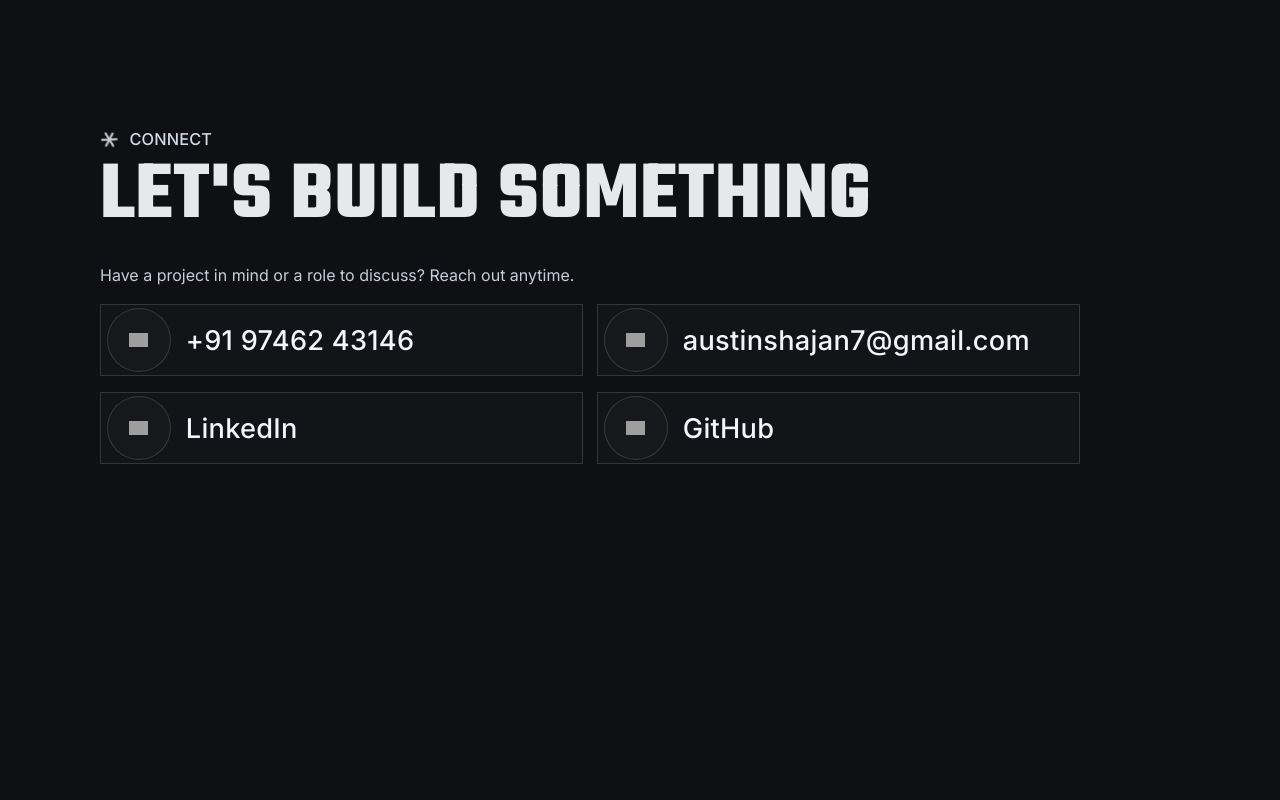
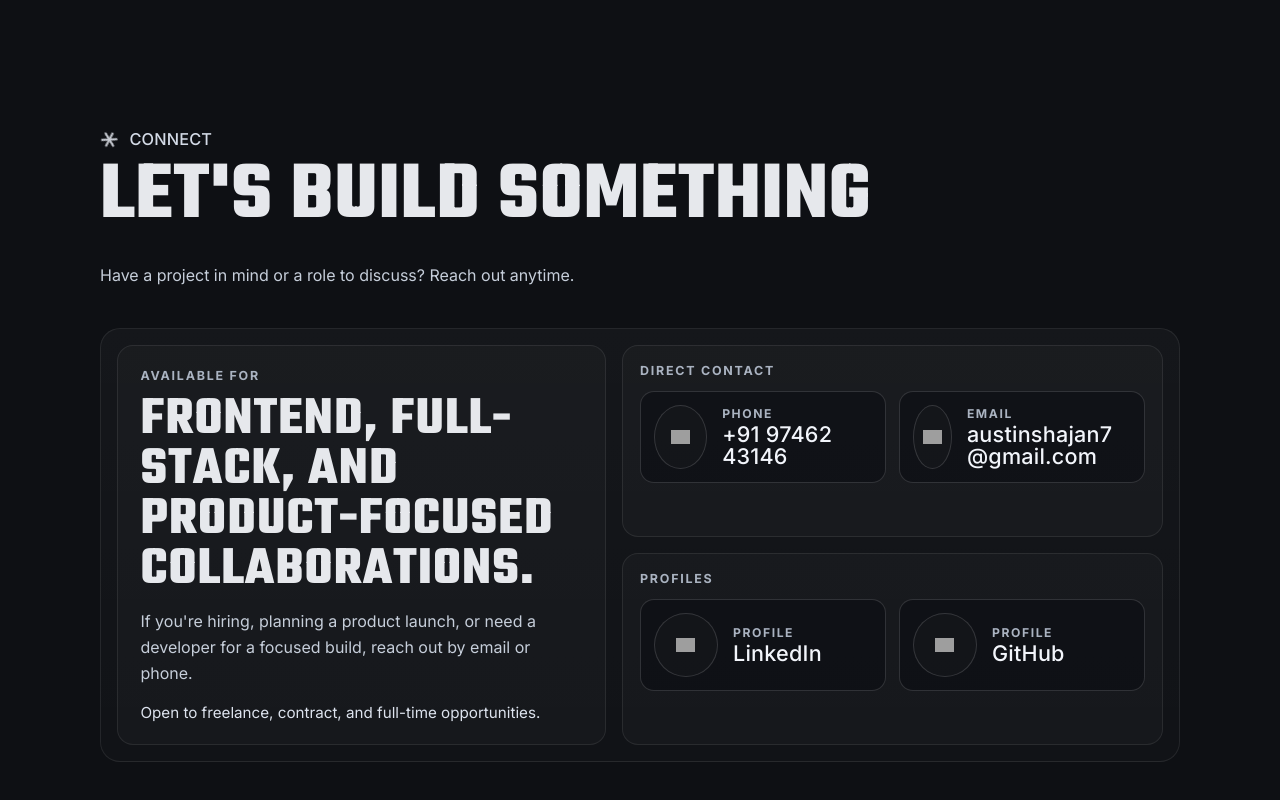
Before and after one commit to Austinhere7/portfolio---AUSTIN--, a website: page index.html in a window 1280 px wide. Shown: the part 3965-4765 px from the top of the page. Drawn offline with Linux system fonts and the light colour scheme; grey boxes are pictures that could not be loaded.

Commit message:
connect session modifications

```diff
--- a/index.html
+++ b/index.html
@@ -88,8 +88,24 @@
         <h2 class="section-title">Let's build something</h2>
         <p class="connect-text">Have a project in mind or a role to discuss? Reach out anytime.</p>
         <div class="connect-panel">
-          <div id="contactMethods" class="contact-lines" aria-label="Primary contact methods"></div>
-          <div id="connectLinks" class="social-circles" aria-label="Social links"></div>
+          <article class="connect-summary">
+            <p class="connect-panel-label">AVAILABLE FOR</p>
+            <h3 class="connect-panel-title">Frontend, full-stack, and product-focused collaborations.</h3>
+            <p class="connect-panel-copy">
+              If you're hiring, planning a product launch, or need a developer for a focused build, reach out by email or phone.
+            </p>
+            <p class="connect-panel-note">Open to freelance, contract, and full-time opportunities.</p>
+          </article>
+          <div class="connect-details">
+            <div class="connect-group">
+              <p class="connect-group-label">Direct contact</p>
+              <div id="contactMethods" class="contact-lines" aria-label="Primary contact methods"></div>
+            </div>
+            <div class="connect-group">
+              <p class="connect-group-label">Profiles</p>
+              <div id="connectLinks" class="social-circles" aria-label="Social links"></div>
+            </div>
+          </div>
         </div>
       </section>
     </main>
--- a/script.js
+++ b/script.js
@@ -374,7 +374,10 @@ function renderContactMethods() {
         <span class="icon-circle">
           <img src="${method.icon}" alt="${method.label} icon" loading="lazy" decoding="async" />
         </span>
-        <strong class="contact-line-value">${method.value}</strong>
+        <span class="contact-line-copy">
+          <span class="contact-line-label">${method.label}</span>
+          <strong class="contact-line-value">${method.value}</strong>
+        </span>
       </a>
     `
     )
@@ -392,7 +395,10 @@ function renderConnectLinks() {
         <span class="icon-circle">
           <img src="${link.icon}" alt="${link.label} icon" loading="lazy" decoding="async" />
         </span>
-        <strong class="contact-line-value">${link.label}</strong>
+        <span class="contact-line-copy">
+          <span class="contact-line-label">Profile</span>
+          <strong class="contact-line-value">${link.label}</strong>
+        </span>
       </a>
     `
     )
--- a/styles.css
+++ b/styles.css
@@ -608,33 +608,99 @@ a {
 
 .connect-panel {
   display: grid;
-  grid-template-columns: minmax(0, 1fr);
+  grid-template-columns: minmax(0, 0.95fr) minmax(0, 1.05fr);
   gap: 1rem;
-  width: min(980px, 100%);
-  margin-bottom: 1.2rem;
+  width: min(1080px, 100%);
+  margin-top: 1.5rem;
+  padding: 1rem;
+  border: 1px solid rgba(255, 255, 255, 0.08);
+  background: linear-gradient(180deg, rgba(255, 255, 255, 0.03), rgba(255, 255, 255, 0.015));
+  border-radius: 20px;
+}
+
+.connect-summary,
+.connect-group {
+  border: 1px solid rgba(255, 255, 255, 0.08);
+  background: rgba(255, 255, 255, 0.025);
+  border-radius: 16px;
+}
+
+.connect-summary {
+  padding: 1.4rem;
+}
+
+.connect-panel-label,
+.connect-group-label {
+  margin: 0;
+  color: #aab3c1;
+  font-size: 0.78rem;
+  font-weight: 700;
+  letter-spacing: 0.14em;
+  text-transform: uppercase;
+}
+
+.connect-panel-title {
+  margin: 0.7rem 0 0;
+  color: var(--off-white);
+  font-family: Teko, Impact, sans-serif;
+  font-size: clamp(2.2rem, 5.8vw, 3.4rem);
+  line-height: 0.92;
+  letter-spacing: 0.02em;
+  text-transform: uppercase;
+}
+
+.connect-panel-copy {
+  margin: 0.8rem 0 0;
+  color: #c6ceda;
+  line-height: 1.65;
+  max-width: 34rem;
+}
+
+.connect-panel-note {
+  margin: 1rem 0 0;
+  color: #dde3ee;
+  font-size: 0.95rem;
+}
+
+.connect-details {
+  display: grid;
+  gap: 1rem;
+}
+
+.connect-group {
+  padding: 1.05rem;
 }
 
 .contact-lines {
-  display: flex;
-  align-items: center;
-  gap: 0.9rem;
-  flex-wrap: wrap;
+  display: grid;
+  grid-template-columns: repeat(2, minmax(0, 1fr));
+  gap: 0.85rem;
+  margin-top: 0.8rem;
 }
 
 .contact-line {
   display: flex;
   align-items: center;
   gap: 0.95rem;
-  min-height: 4rem;
-  padding: 0.2rem 0.35rem;
+  min-height: 4.8rem;
+  padding: 0.8rem;
   border: 1px solid rgba(255, 255, 255, 0.14);
-  background: rgba(255, 255, 255, 0.02);
-  flex: 1 1 290px;
-  transition: transform 180ms ease;
+  background: rgba(10, 12, 18, 0.55);
+  border-radius: 14px;
+  transition: border-color 160ms ease, transform 160ms ease, background-color 160ms ease;
 }
 
-.contact-line:hover {
+.contact-line:hover,
+.social-link:hover {
+  border-color: rgba(0, 241, 87, 0.55);
   transform: translateY(-1px);
+  background: rgba(10, 12, 18, 0.75);
+}
+
+.contact-line-copy {
+  display: grid;
+  gap: 0.2rem;
+  min-width: 0;
 }
 
 .icon-circle {
@@ -654,36 +720,40 @@ a {
   object-fit: contain;
 }
 
+.contact-line-label {
+  color: #aab3c1;
+  font-size: 0.76rem;
+  font-weight: 700;
+  letter-spacing: 0.13em;
+  text-transform: uppercase;
+}
+
 .contact-line-value {
   color: #f2f5fb;
   font-weight: 500;
-  font-size: clamp(1.3rem, 2.7vw, 1.7rem);
+  font-size: clamp(1.05rem, 2vw, 1.35rem);
   line-height: 1;
   letter-spacing: 0.01em;
+  word-break: break-word;
 }
 
 .social-circles {
-  display: flex;
-  align-items: center;
-  gap: 0.9rem;
-  flex-wrap: wrap;
+  display: grid;
+  grid-template-columns: repeat(2, minmax(0, 1fr));
+  gap: 0.85rem;
+  margin-top: 0.8rem;
 }
 
 .social-link {
-  display: inline-flex;
+  display: flex;
   align-items: center;
   gap: 0.95rem;
-  min-height: 4rem;
-  padding: 0.2rem 0.35rem;
+  min-height: 4.8rem;
+  padding: 0.8rem;
   border: 1px solid rgba(255, 255, 255, 0.14);
-  background: rgba(255, 255, 255, 0.02);
-  flex: 1 1 290px;
-  transition: border-color 160ms ease, transform 160ms ease;
-}
-
-.social-link:hover {
-  border-color: rgba(0, 241, 87, 0.65);
-  transform: translateY(-1px);
+  background: rgba(10, 12, 18, 0.55);
+  border-radius: 14px;
+  transition: border-color 160ms ease, transform 160ms ease, background-color 160ms ease;
 }
 
 #footerNote {
@@ -828,11 +898,12 @@ a {
   }
 
   .connect-panel {
+    grid-template-columns: 1fr;
     width: 100%;
   }
 
   .contact-lines {
-    gap: 0.8rem;
+    grid-template-columns: 1fr;
   }
 
   .contact-line {
@@ -843,6 +914,10 @@ a {
   .social-link .icon-circle {
     width: 3.45rem;
     height: 3.45rem;
+  }
+
+  .social-circles {
+    grid-template-columns: 1fr;
   }
 
   .contact-line-value {
```
